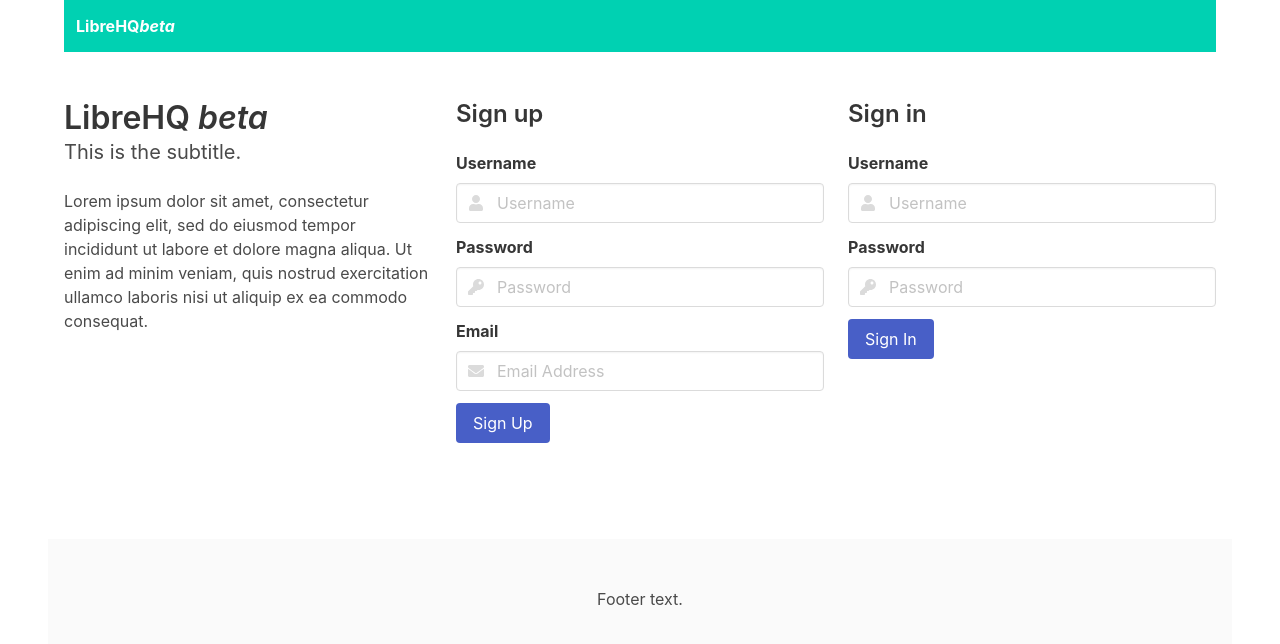
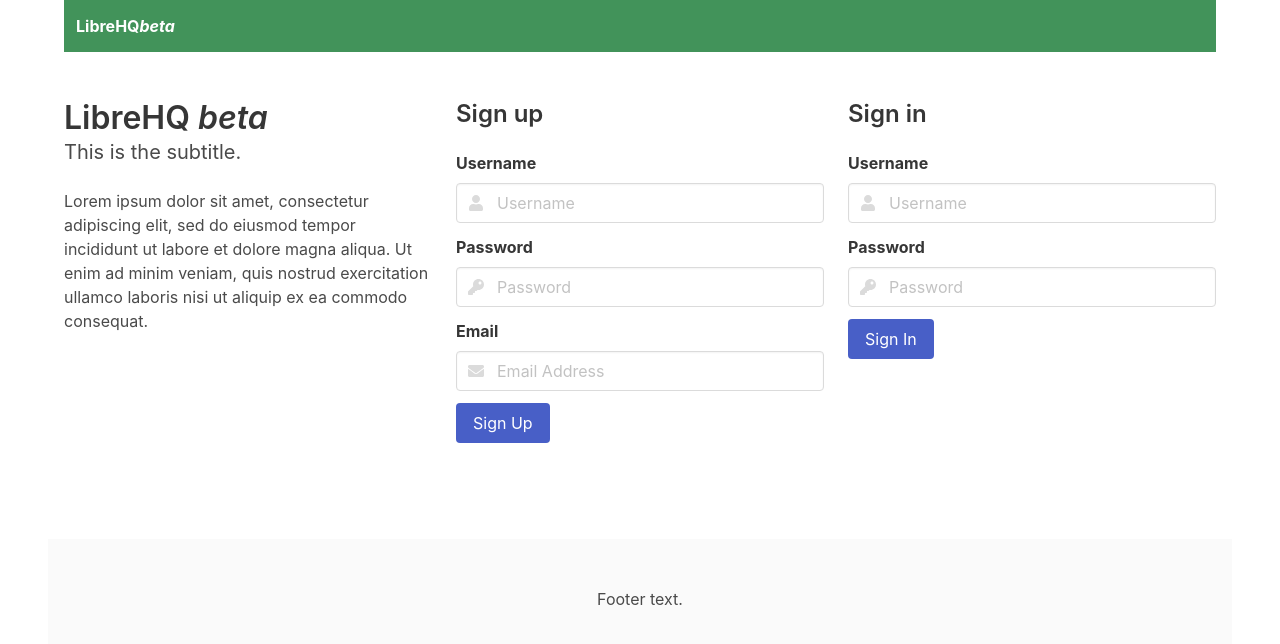
Before and after one commit to OpenTechStrategies/librehq, a Vue app in the folder client/: page / in a window 1280 px wide. Shown: the top 644 px of the page. Built offline with nearby package versions, Linux system fonts and the light colour scheme; no server answers.

Commit message:
Make the primary Bulma CSS color green

```diff
--- a/client/src/assets/sass/main.scss
+++ b/client/src/assets/sass/main.scss
@@ -1,4 +1,10 @@
 @charset "utf-8";
+
+// Setup custom colors.
+$green: rgb(66, 147, 90);
+
+// Set Bulma's global variables to custom values.
+$primary: $green;
 
 // The tilde refers Webpack/sass-loader to node_modules.
 @import '~bulma/bulma.sass'
```
